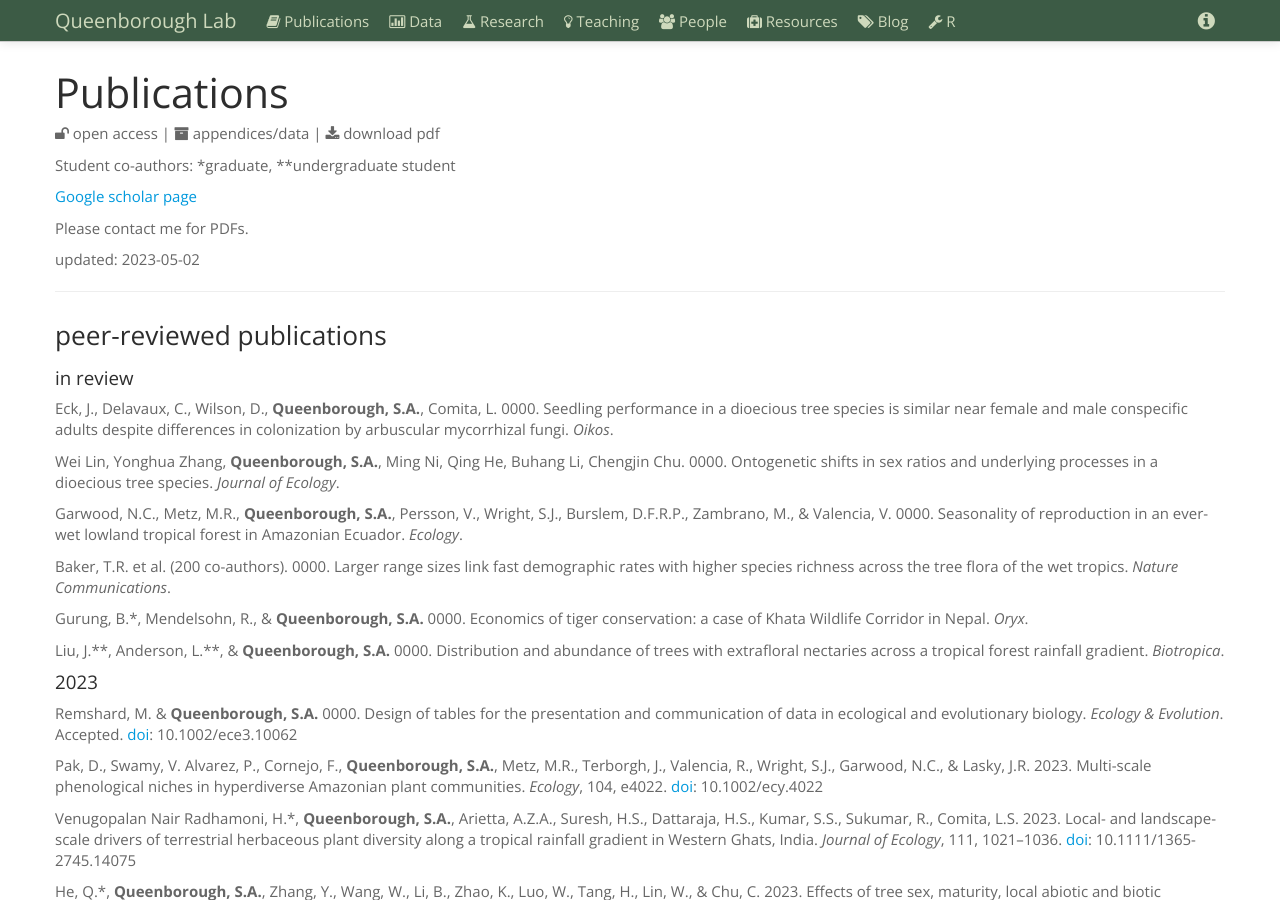
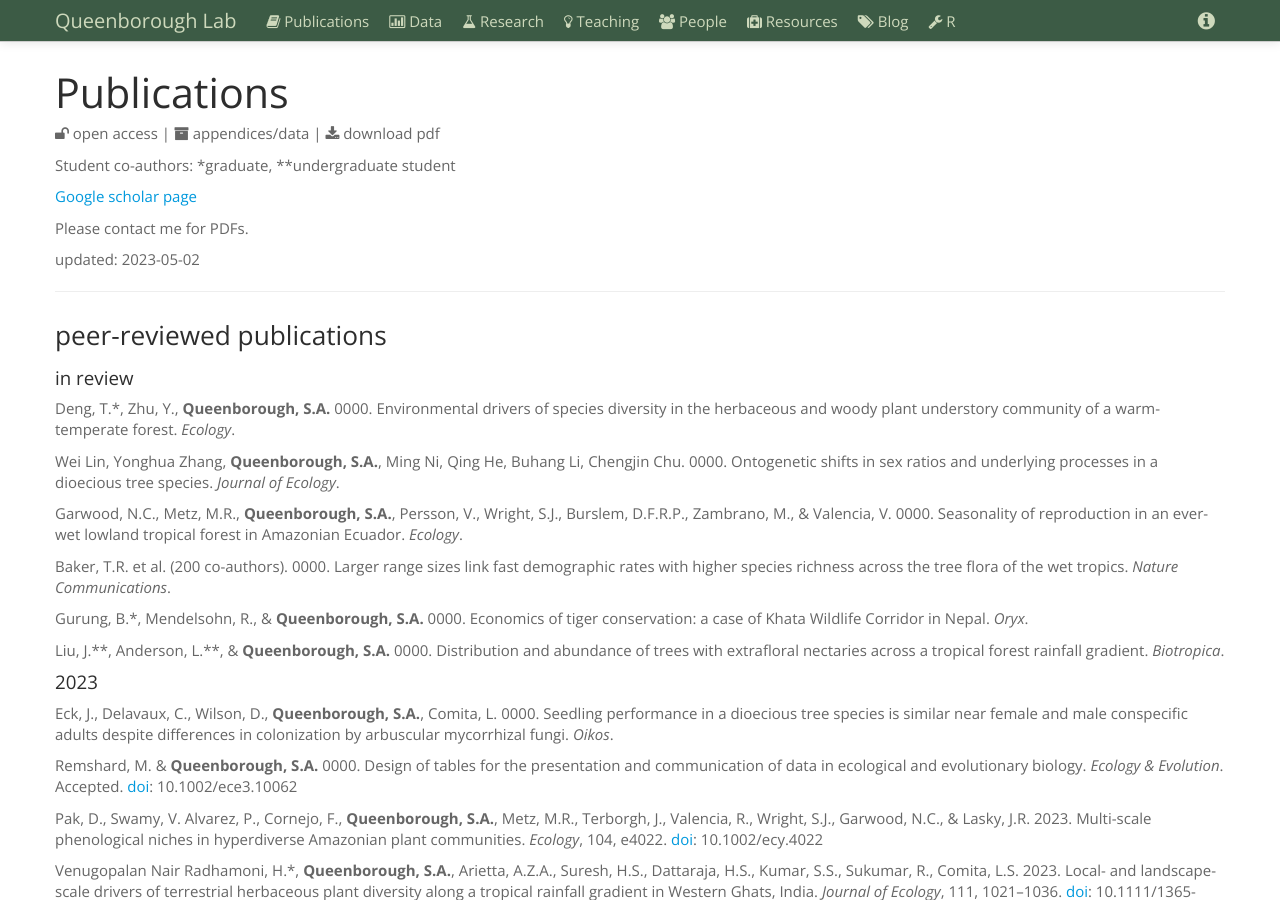
Before and after one commit to saq/saq.github.io, a Jekyll site: the page built from publications.md, in a window 1280 px wide and 900 px high. Built offline with Jekyll 4.4.1, drawn with Linux system fonts in a browser that asks for light colours.

Commit message:
Update publications.md

```diff
--- a/publications.md
+++ b/publications.md
@@ -41,7 +41,7 @@ Young, K.J.\*, Piotto, D., **Queenborough, S.A.**, & Ashton, M.S. 0000. Cacao ag
 
 #### in review
 
-Eck, J., Delavaux, C., Wilson, D., **Queenborough, S.A.**, Comita, L. 0000. Seedling performance in a dioecious tree species is similar near female and male conspecific adults despite differences in colonization by arbuscular mycorrhizal fungi. *Oikos*.
+Deng, T.\*, Zhu, Y., **Queenborough, S.A.** 0000. Environmental drivers of species diversity in the herbaceous and woody plant understory community of a warm-temperate forest. *Ecology*.
 
 Wei Lin, Yonghua Zhang, **Queenborough, S.A.**, Ming Ni, Qing He, Buhang Li, Chengjin Chu. 0000. Ontogenetic shifts in sex ratios and underlying processes in a dioecious tree species. *Journal of Ecology*.
 
@@ -55,6 +55,7 @@ Liu, J.\*\*, Anderson, L.\*\*, & **Queenborough, S.A.** 0000. Distribution and a
 
 
 #### 2023
+Eck, J., Delavaux, C., Wilson, D., **Queenborough, S.A.**, Comita, L. 0000. Seedling performance in a dioecious tree species is similar near female and male conspecific adults despite differences in colonization by arbuscular mycorrhizal fungi. *Oikos*.
 
 Remshard, M. & **Queenborough, S.A.** 0000.  Design of tables for the presentation and communication of data in ecological and evolutionary biology. *Ecology & Evolution*. Accepted. [doi](): 10.1002/ece3.10062
 
```
